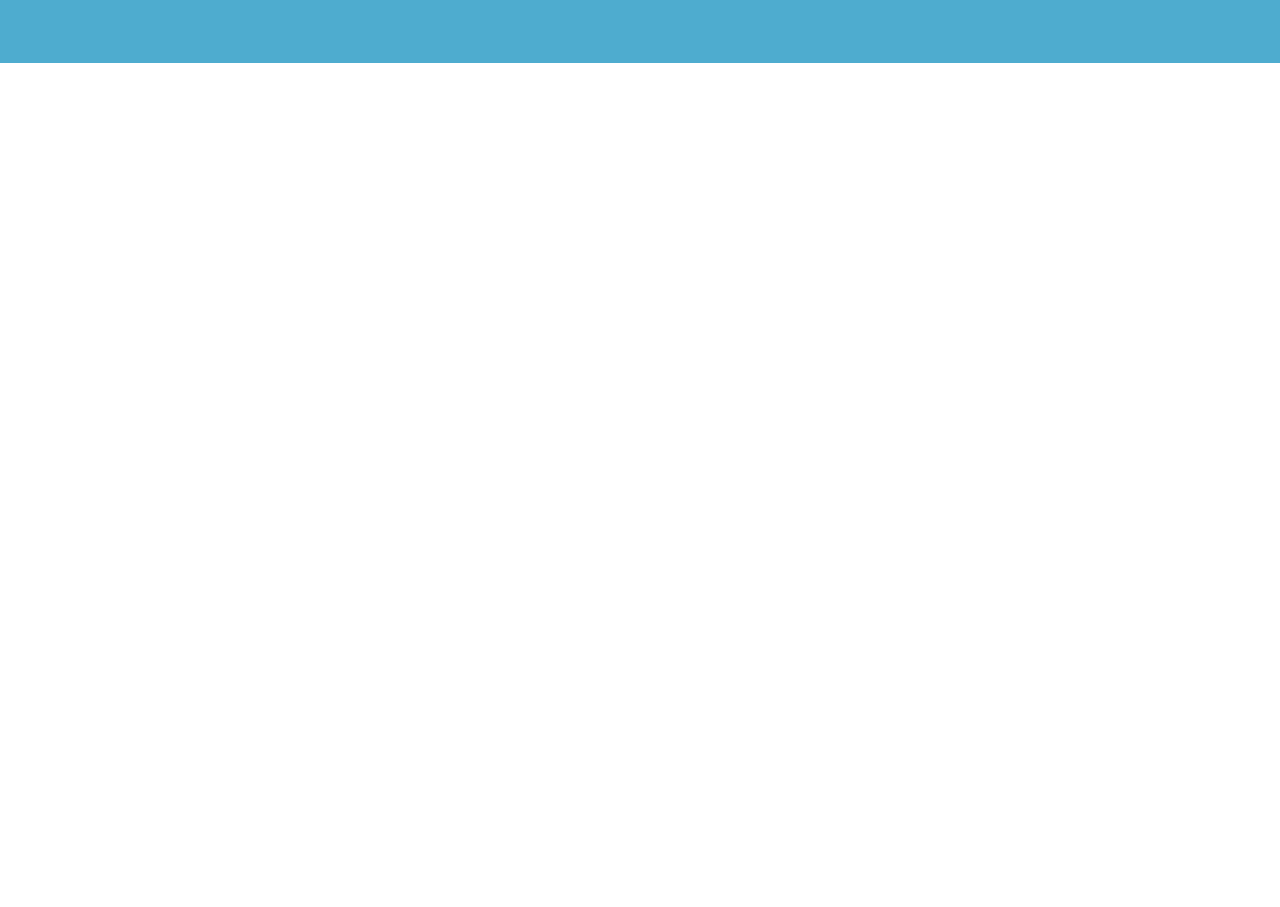
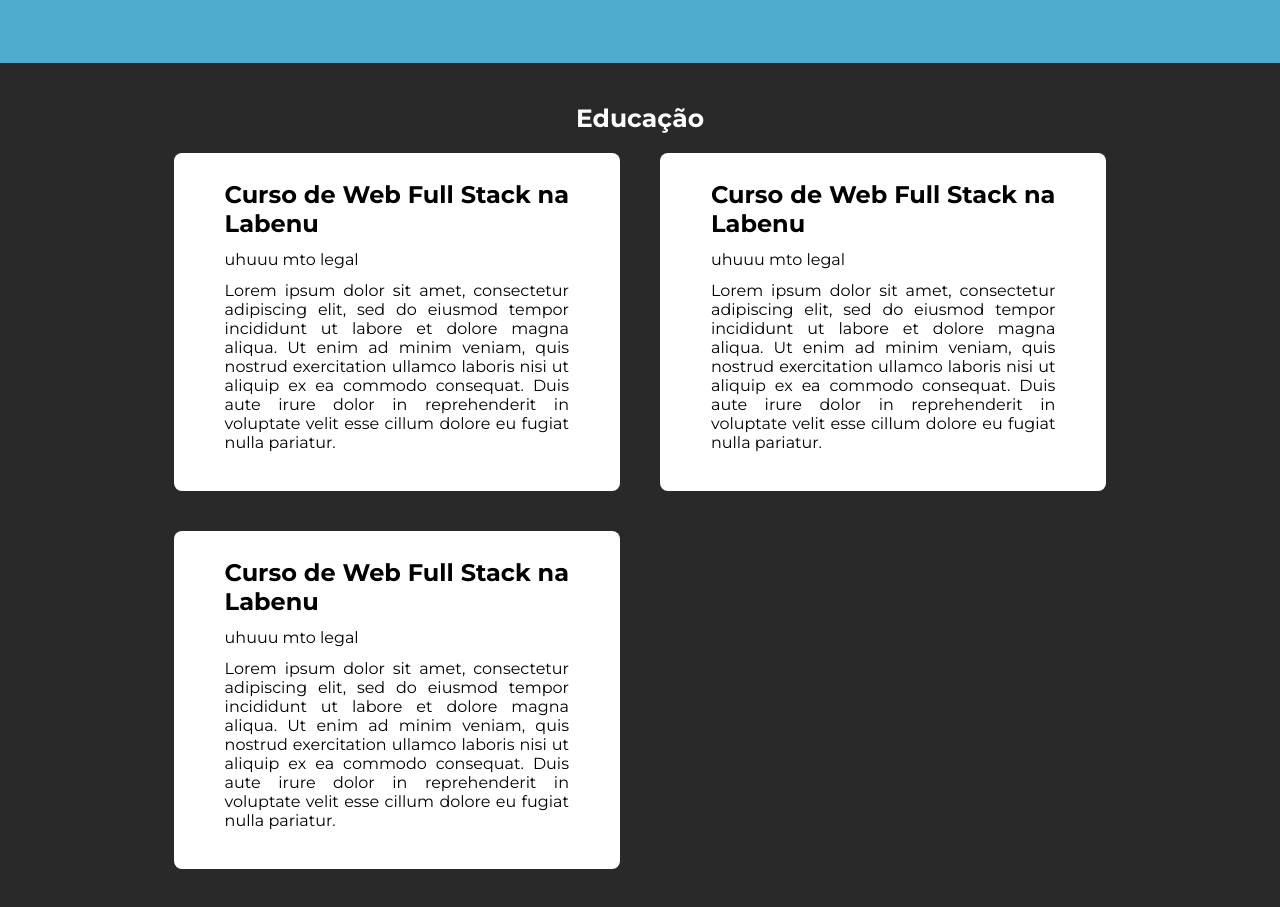
Before and after one commit to luancn4/portfolio, a React (Create React App) app in the folder portfolio/: page / in a window 1280 px wide. Shown: the part 1337-2244 px from the top of the page. Before the commit the page ends 1400 px from the top, so only its background shows below. Built offline with nearby package versions, Linux system fonts and the light colour scheme; the HTML template or start-up script is replaced by a standard one.

Commit message:
Seção 'Educação' criada

```diff
--- a/portfolio/src/App.js
+++ b/portfolio/src/App.js
@@ -3,6 +3,7 @@ import GlobalStyle from "./styles/global";
 import Introduction from "./components/Introduction";
 import About from "./components/About";
 import Stack from "./components/Stack";
+import Education from "./components/Education";
 
 function App() {
   return (
@@ -10,6 +11,7 @@ function App() {
       <Introduction />
       <About />
       <Stack />
+      <Education />
       <GlobalStyle />
     </div>
   );
--- /dev/null
+++ b/portfolio/src/components/Education/index.js
@@ -0,0 +1,50 @@
+import React from "react";
+import { Container } from "./styles";
+
+function Education() {
+  return (
+    <Container>
+      <h3>Educação</h3>
+      <ul>
+        <li>
+          <h2>Curso de Web Full Stack na Labenu</h2>
+          <p>uhuuu mto legal</p>
+          <p>
+            Lorem ipsum dolor sit amet, consectetur adipiscing elit, sed do
+            eiusmod tempor incididunt ut labore et dolore magna aliqua. Ut enim
+            ad minim veniam, quis nostrud exercitation ullamco laboris nisi ut
+            aliquip ex ea commodo consequat. Duis aute irure dolor in
+            reprehenderit in voluptate velit esse cillum dolore eu fugiat nulla
+            pariatur.
+          </p>
+        </li>
+        <li>
+          <h2>Curso de Web Full Stack na Labenu</h2>
+          <p>uhuuu mto legal</p>
+          <p>
+            Lorem ipsum dolor sit amet, consectetur adipiscing elit, sed do
+            eiusmod tempor incididunt ut labore et dolore magna aliqua. Ut enim
+            ad minim veniam, quis nostrud exercitation ullamco laboris nisi ut
+            aliquip ex ea commodo consequat. Duis aute irure dolor in
+            reprehenderit in voluptate velit esse cillum dolore eu fugiat nulla
+            pariatur.
+          </p>
+        </li>
+        <li>
+          <h2>Curso de Web Full Stack na Labenu</h2>
+          <p>uhuuu mto legal</p>
+          <p>
+            Lorem ipsum dolor sit amet, consectetur adipiscing elit, sed do
+            eiusmod tempor incididunt ut labore et dolore magna aliqua. Ut enim
+            ad minim veniam, quis nostrud exercitation ullamco laboris nisi ut
+            aliquip ex ea commodo consequat. Duis aute irure dolor in
+            reprehenderit in voluptate velit esse cillum dolore eu fugiat nulla
+            pariatur.
+          </p>
+        </li>
+      </ul>
+    </Container>
+  );
+}
+
+export default Education;
--- /dev/null
+++ b/portfolio/src/components/Education/styles.js
@@ -0,0 +1,31 @@
+import styled from "styled-components";
+
+export const Container = styled.div`
+  height: 100%;
+  background-color: #292929;
+  color: white;
+  padding: 5vh 12vw;
+
+  h3 {
+    font-size: 25px;
+    text-align: center;
+  }
+
+  ul {
+    color: black;
+    display: grid;
+    grid-template-columns: repeat(auto-fit, minmax(23rem, 1fr));
+
+    li {
+      padding: 27px 51px;
+      background-color: white;
+      margin: 20px;
+      border-radius: 8px;
+      text-align: justify;
+
+      > p {
+        margin: 12px 0;
+      }
+    }
+  }
+`;
```
